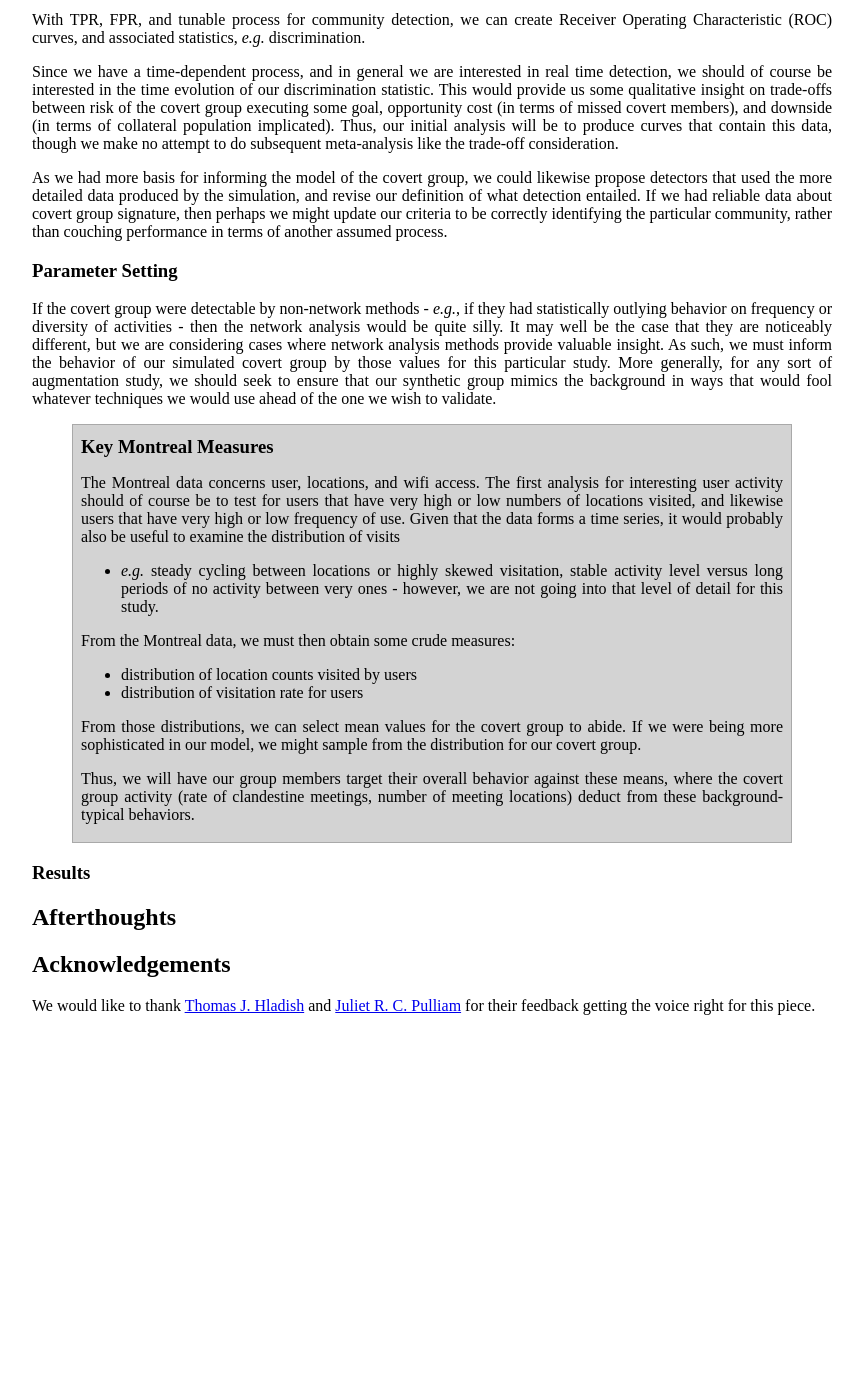
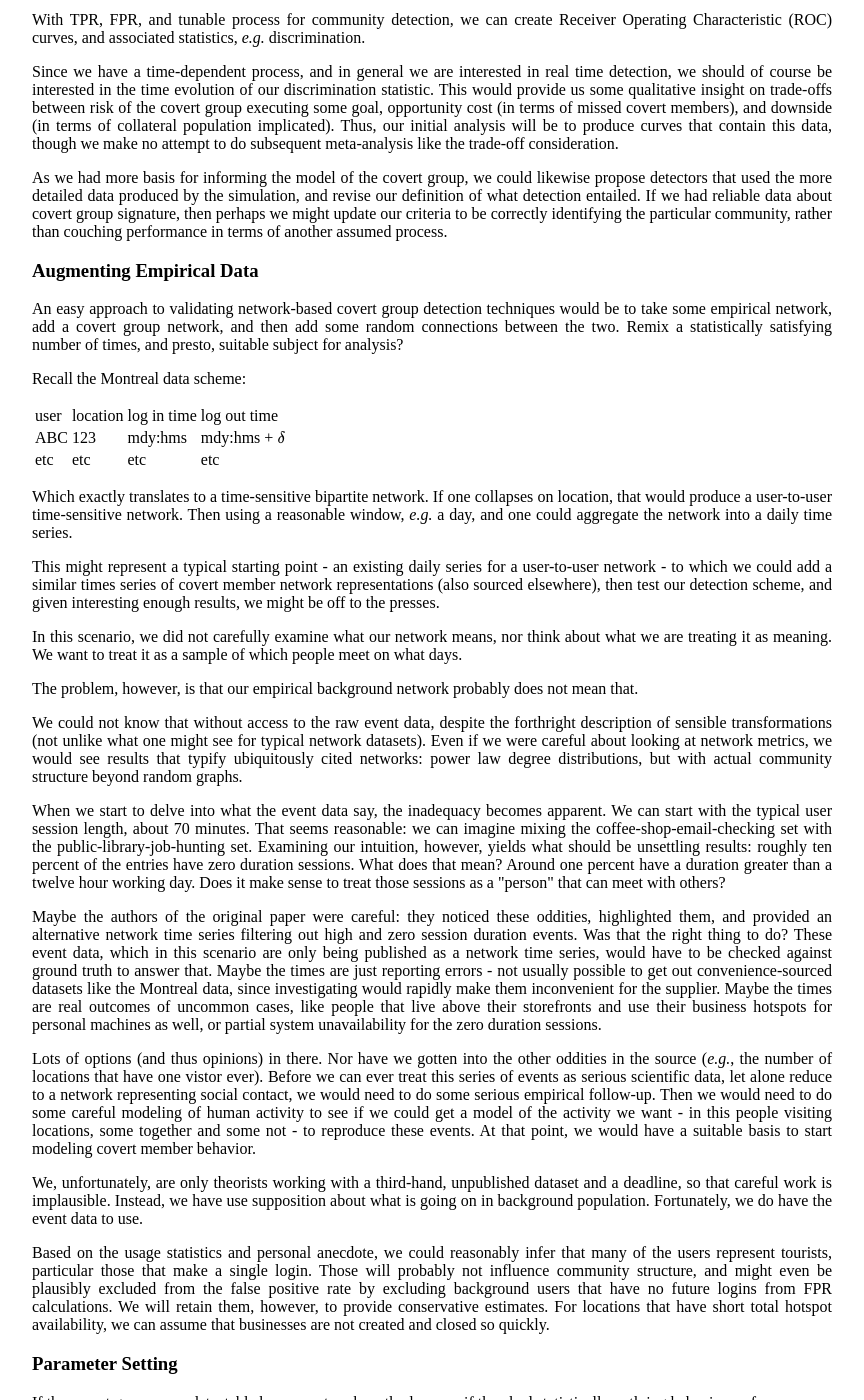
Before and after one commit to pearsonca/scala-commsim, a Jekyll site: the page built from index.md, in a window 1280 px wide and 1400 px high, scrolled down 9438 px. Shown: the whole window, without its empty margins (208-1072 px from the left). Built offline with Jekyll 4.4.1, drawn with Linux system fonts in a browser that asks for light colours; formulas are drawn with MathJax 3; before the commit the page ends 10493 px from its top, so only the background shows below that.

Commit message:
blah-blah about augmentation

```diff
--- a/index.md
+++ b/index.md
@@ -689,6 +689,87 @@ reliable data about covert group signature, then perhaps we might update our
 criteria to be correctly identifying the particular community, rather than
 couching performance in terms of another assumed process.
 
+### Augmenting Empirical Data
+
+An easy approach to validating network-based covert group detection techniques
+would be to take some empirical network, add a covert group network, and
+then add some random connections between the two.  Remix a statistically satisfying
+number of times, and presto, suitable subject for analysis?
+
+Recall the Montreal data scheme:
+
+| user | location | log in time | log out time |
+|:====:|:========:|============:|=============:|
+| ABC  | 123      | mdy:hms     | mdy:hms + $\delta$ |
+| etc  | etc      | etc         | etc |
+
+Which exactly translates to a time-sensitive bipartite network.  If one collapses
+on location, that would produce a user-to-user time-sensitive network.
+Then using a reasonable window, *e.g.* a day, and one could aggregate the network
+into a daily time series.
+
+This might represent a typical starting point - an existing daily series for a
+user-to-user network - to which we could add a similar times series of covert
+member network representations (also sourced elsewhere), then test our detection
+scheme, and given interesting enough results, we might be off to the presses.
+
+In this scenario, we did not carefully examine what our network means, nor
+think about what we are treating it as meaning.  We want to treat it as a sample
+of which people meet on what days.
+
+The problem, however, is that our empirical background network probably does not mean that.
+
+We could not know that without access to the raw event data,
+despite the forthright description of sensible transformations (not unlike what
+one might see for typical network datasets).  Even if we were careful about looking
+at network metrics, we would see results that typify ubiquitously cited networks:
+power law degree distributions, but with actual community structure beyond
+random graphs.
+
+When we start to delve into what the event data say, the inadequacy becomes apparent.
+We can start with the typical user session length, about 70 minutes.  That seems
+reasonable: we can imagine mixing the coffee-shop-email-checking set with the public-library-job-hunting
+set.  Examining our intuition, however, yields what should be unsettling results:
+roughly ten percent of the entries have zero duration sessions.  What does that
+mean?  Around one percent have a duration greater than a twelve hour working day.  Does it
+make sense to treat those sessions as a \"person\" that can meet with others?
+
+Maybe the authors of the original paper were careful: they noticed these oddities,
+highlighted them, and provided an alternative network time series filtering out
+high and zero session duration events.  Was that the right thing to do?  These
+event data, which in this scenario are only being published as a network time
+series, would have to be checked against ground truth to answer that.  Maybe the times are just
+reporting errors - not usually possible to get out convenience-sourced datasets
+like the Montreal data, since investigating would rapidly make them inconvenient
+for the supplier.  Maybe the times are real outcomes of uncommon cases, like people
+that live above their storefronts and use their business hotspots for personal machines
+as well, or partial system unavailability for the zero duration sessions.
+
+Lots of options (and thus opinions) in there.  Nor have we gotten into the other
+oddities in the source (*e.g.*, the number of locations that have one vistor
+ever).  Before we can ever treat this series of events as serious scientific
+data, let alone reduce to a network representing social contact, we would need
+to do some serious empirical follow-up.  Then we would need to do some careful
+modeling of human activity to see if we could get a model of the activity we want - in this
+people visiting locations, some together and some not - to reproduce these events.
+At that point, we would have a suitable basis to start modeling covert member
+behavior.
+
+We, unfortunately, are only theorists working with a third-hand, unpublished dataset and a deadline,
+so that careful work is implausible.  Instead, we have use supposition about what
+is going on in background population.  Fortunately, we do have the event data to
+use.
+
+Based on the usage statistics and personal anecdote, we could reasonably infer
+that many of the users represent tourists, particular those that make a single
+login.  Those will probably not influence community structure, and might even be
+plausibly excluded from the false positive rate by excluding background users
+that have no future logins from FPR calculations.  We will retain them, however,
+to provide conservative estimates.  For locations that have short total hotspot
+availability, we can assume that businesses are not created and closed
+so quickly.
+
+
 ### Parameter Setting
 
 If the covert group were detectable by non-network methods - *e.g.*, if they had
```
